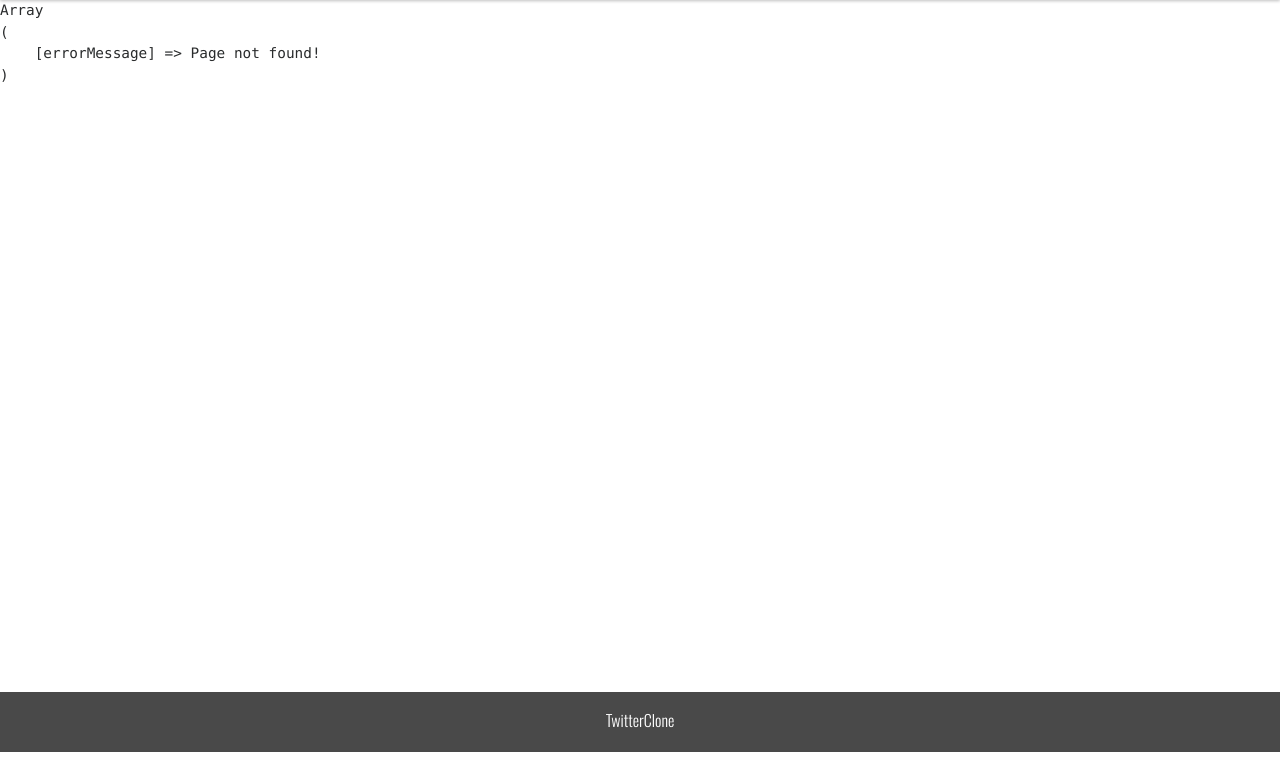
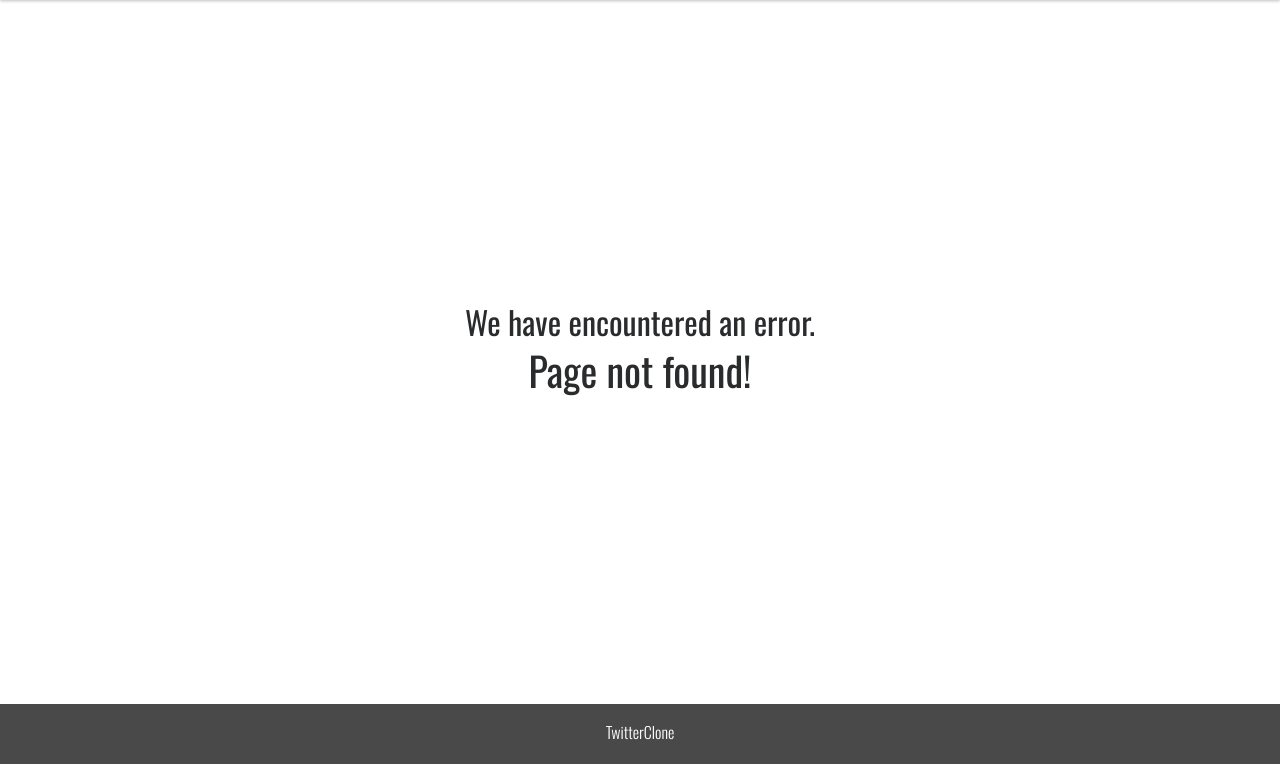
Before and after one commit to chas-academy/k02-php-oop-jquery-Jonon, a PHP site: page /error in a window 1280 px wide. Shown: the part 48-812 px from the top of the page. Run offline with PHP 8.4, Linux system fonts and the light colour scheme; some web fonts are replaced.

Commit message:
Fix error page

```diff
--- a/styles/blocks/utilities.css
+++ b/styles/blocks/utilities.css
@@ -49,6 +49,10 @@
     word-break: break-all;
 }
 
+.full-height {
+    height: 88vh;
+}
+
 
 /* Sticky footer */
 html, body {
--- a/views/error.php
+++ b/views/error.php
@@ -1,4 +1,4 @@
-<?php
-    echo '<pre>';
-        print_r($params);
-    echo '</pre>';
+    <div class="full-height d-flex flex-column justify-content-center align-items-center">
+        <h2 class="">We have encountered an error.</h2>
+        <h1 class=""><?php echo $params['errorMessage'] ?></h1>
+    </div>
```
Also changed, not shown: src/Controllers/UserController.php (+7 -7 lines).
